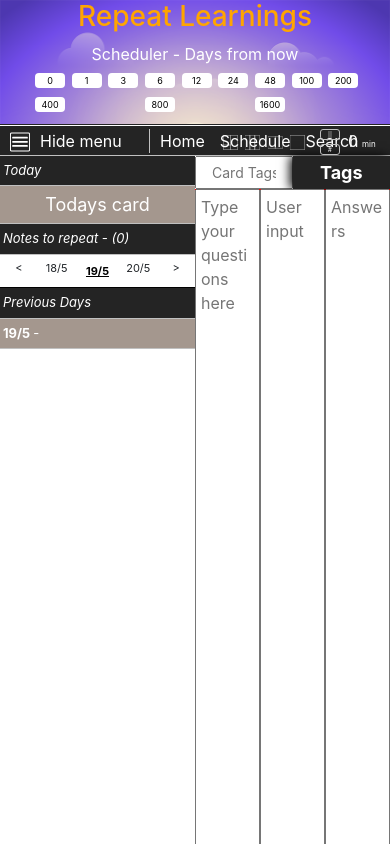
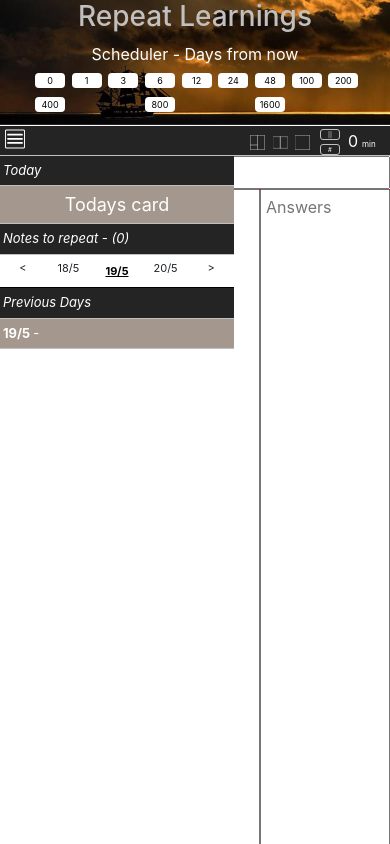
Before and after one commit to Hermes-devt/memit, a React (Create React App) app: page / in a window 390 px wide. Shown: the top 844 px of the page. Built offline with nearby package versions, Linux system fonts and the light colour scheme.

Commit message:
changed the interface for horizontalDailyCards

```diff
--- a/src/App.tsx
+++ b/src/App.tsx
@@ -30,7 +30,9 @@ export function App(){
   const [displayVerticalBar, setDisplayVerticalBar] = useState<boolean>(true);
   const [activeNote, setActiveNote] = useState<number>(0);
   const [forceUpdate, setForceUpdate] = useState<number>(1);
-  const [displayWindow, setDisplayWindow] = useState<number>(1)
+  const [displayWindow, setDisplayWindow] = useState<number>(1);
+  const [mobile, setMobile] = useState<boolean>(false);
+
   const dispatch = useDispatch();
 
   useEffect( ()=>{
@@ -41,16 +43,17 @@ export function App(){
     setData(data);
     setActiveNote( active );
     // save(data);
+    if( window.innerWidth < 700 ) setMobile(true);
   },[]); //eslint-disable-line
+
 
   const onSettingsBarClick = (nr: number): void => setLayout( nr );
   const onMenuClick = ()=> setDisplayVerticalBar( (displayVerticalBar=> !displayVerticalBar));
   const setContentOnFullWidth = (): string=>{ return displayVerticalBar ? 'm-0 p-0 col-sm-10 no-gutters' : 'm-0 p-0 col-sm-12 no-gutters'; }
   const displayContentAreas = ():any=>{ return (displayWindow === 1 ? {display: 'block'} : {display: 'none'}) }
 
-  const mobile = false;
   return(
-    <div className="m-0 p-0" style={{display: 'block', width: '100vw'}}>
+    <Container fluid className="m-0 p-0 overflow-hidden">
       {data && <Navbar />}
       <SettingsBar
         onClick={ onSettingsBarClick }
@@ -58,6 +61,7 @@ export function App(){
         displayVerticalBar={ displayVerticalBar }
         windowDisplay={ displayWindow }
         onDisplayWindow={ (window:number)=> { setDisplayWindow(window)}}
+        mobile={mobile}
       />
 
 
@@ -83,6 +87,7 @@ export function App(){
           <HorizontalDailyCards
             onClick={(note:number)=> { setActiveNote(note) }}
             activeNote={activeNote}
+            mobile={mobile}
           />
 
           <InsertLaterLearnings
@@ -107,7 +112,7 @@ export function App(){
               } </Col> }
 
           <Col className={ setContentOnFullWidth()}>
-            {data && <TagInput  activeNote={ activeNote }/> }
+            {data && <TagInput  activeNote={ activeNote } mobile={mobile} /> }
             {data && forceUpdate && <InterfaceOptions layout={layout} activeNote={activeNote}/> }
           </Col>
         </Row>
@@ -115,7 +120,7 @@ export function App(){
 
       <Footer />
       {data && <Stats />}
-    </div>
+    </Container>
   )
 }
 
--- a/src/components/contentarea/tagInput.tsx
+++ b/src/components/contentarea/tagInput.tsx
@@ -7,7 +7,12 @@ import {save} from '../../js/storageHandling';
 import {UserData} from '../../types';
 
 
-export function TagInput({activeNote}: {activeNote: number}):any{
+interface Props {
+  activeNote: number;
+  mobile: boolean;
+}
+export function TagInput({activeNote, mobile}: {activeNote: number, mobile:boolean}):any{
+// export function TagInput({activeNote}: {activeNote: number}):any{
   const Data = useSelector((state:any)=> state.data);
   const dispatch = useDispatch();
   const [tags, setTags] = useState('');
@@ -74,9 +79,7 @@ export function TagInput({activeNote}: {activeNote: number}):any{
     </Container>)
   }
 
-  const mobile = false;
-  if( mobile) return mobileInterface();
-  else return desktopInterface();
+  return mobile ? mobileInterface() : desktopInterface();
 }
 
 const styling = {
--- a/src/components/contentarea/verticalBar.tsx
+++ b/src/components/contentarea/verticalBar.tsx
@@ -29,7 +29,6 @@ export function Navbar(props: Props){
   const [cardsMissed, setCardsMissed] = useState<MissedCard[]>([]);
   const [todayCards, setTodayCards] = useState<Day[]>([]);
   const [checkBoxes, setCheckboxes] = useState<iCardsToRepeat[]>([]);
-
   const [list, setList] = useState<Day[]>([]);
   const [activeCard, setActiveCard] = useState<number>(0);
   const [activeDay, setActiveDay] = useState<number>( getDaysAfter1970())
@@ -50,8 +49,6 @@ export function Navbar(props: Props){
     setList(list);
     setData2(data);
 
-    // console.log( 'todaysCards1', todayCards );
-    // console.log('TOdayscard 2', Data.dailyCards );
     // todayCards = todayCards.reverse();
     setTodayCards( todayCards );
     setCheckboxes( Data.dailyCards );
@@ -193,7 +190,7 @@ export function Navbar(props: Props){
   }
 
   return (
-    <Container fluid className="m-0 p-0 vh-100">
+    <Container fluid className="m-0 p-0 vh-100 noselect">
     <div>
       { todayCards && <React.Fragment>
           <div style={{ ...styling.card, ...styling.header} as CSSProperties}>Today</div>
--- a/src/components/horizontalDailyCards.tsx
+++ b/src/components/horizontalDailyCards.tsx
@@ -8,12 +8,12 @@ import {save} from '../js/storageHandling';
 import {ReactComponent as CheckboxTrue} from './../IMG/checkTrue.svg';
 import {ReactComponent as CheckboxFalse} from './../IMG/checkFalse.svg';
 
-
 import {useSelector, useDispatch} from 'react-redux';
 
 interface Props{
   activeNote: number;
   onClick(note:number): void;
+  mobile: boolean;
 }
 
 export function HorizontalDailyCards(props: Props){
@@ -61,11 +61,19 @@ export function HorizontalDailyCards(props: Props){
     return card === _activeCard ? {...cardStyle, ...active} : cardStyle;
   }
 
-  return<span>
-    <span style={{fontWeight: 'bold', fontSize: 15, paddingLeft: 5}}>Daily cards:</span>
+  const dailyCardStyle ={display: 'inline-block', cursor: 'pointer', width: 80, textAlign: 'center', marginLeft: '5px', fontSize: 12, border: '1px solid black', borderTop: 'none', borderBottom: 'none', borderRadius: 5 };
+  const setDailyCardStyle = ()=>{
+    let _activeCard = Data.list[props.activeNote];
+    let todaysCard = Data.list.length > 0 ? Data.list.length - 1 : 0;
+    const TODAY = Data.list[todaysCard];
+    return _activeCard.onDay === TODAY.onDay ? {...dailyCardStyle, ...{fontWeight: 'bold'}} : dailyCardStyle;
+  }
+
+  return<span style={{display: 'inline-block'}} className="noselect">
+    {!props.mobile && <span style={{fontWeight: 'bold', fontSize: 15, paddingLeft: 5}}>Daily cards:</span>}
+
     <span
-      style={{display: 'inline-block', cursor: 'pointer', width: 80, textAlign: 'center', marginLeft: '5px', fontSize: 12, border: '1px solid black', borderTop: 'none', borderBottom: 'none', borderRadius: 5, }}
-      // style={{display: 'inline-block', cursor: 'pointer', fontWeight: 'normal', width: '60px', borderRight: '1px solid black', textAlign: 'center', fontSize: 12}}
+      style={ setDailyCardStyle() as CSSProperties }
       onClick={ ()=>{
         let list = Data.list;
         let todaysCard = list.length > 0 ? list.length - 1 : 0;
@@ -83,21 +91,7 @@ export function HorizontalDailyCards(props: Props){
         key={index}
       >
         <span >{setTags( card.tags)} </span>
-        {checkBoxes[index].done &&
-          <span style={{position: 'absolute', right: 2, top: 4, width: 10, height: 10}}
-          onClick={ (ev:any)=>{
-            ev.stopPropagation();
-            let nData = {...Data};
-            let _checkboxes = [...checkBoxes];
-            _checkboxes[index].done = !_checkboxes[index].done;
-            setCheckboxes( _checkboxes);
-            nData.dailyCards = [..._checkboxes];
-            dispatch( storage.setData(nData));
-            save(nData);
-          }}
-          ><CheckboxTrue /> </span> }
-        {!checkBoxes[index].done &&
-        <span style={{position: 'absolute', right: 2, top: 4, width: 10, height: 10}}
+        <span
           onClick={ (ev:any)=>{
             ev.stopPropagation();
             let nData = {...Data};
@@ -109,16 +103,21 @@ export function HorizontalDailyCards(props: Props){
             dispatch( storage.setData(nData));
             save(nData);
           }}
+        >
+        {checkBoxes[index].done &&
+          <span style={{position: 'absolute', right: 2, top: 4, width: 10, height: 10}}
+          ><CheckboxTrue /> </span> }
+        {!checkBoxes[index].done &&
+        <span style={{position: 'absolute', right: 2, top: 4, width: 10, height: 10}}
         > <CheckboxFalse /> </span> }
+        </span>
       </abbr>
     )})}
   </span>
 }
 
 const active ={
-  // backgroundColor: 'black',
   fontWeight: 'bold',
-  // color: 'white',
   fontSize: 9,
 } as CSSProperties
 
--- a/src/components/insertLaterLearnings.tsx
+++ b/src/components/insertLaterLearnings.tsx
@@ -21,9 +21,8 @@ export function InsertLaterLearnings(props: Props){
 
   return(
     <span style={container}>
-      <span style={{fontWeight:'bold'}}> Insert: </span>
-      {Data.laterLearnings.list.map( (item: tLaterType, index:number)=>{
-        console.log( 'name', item.name);
+      <span style={{display: 'inline-block', padding: '5px 10px 0px 5px', fontWeight:'bold', verticalAlign: 'bottom', fontSize: 12, cursor: 'pointer', borderRight: '1px solid black'}}>Later learnings</span>
+      {false && Data.laterLearnings.list.map( (item: tLaterType, index:number)=>{
         return(
           <span
             key={index}
@@ -31,10 +30,7 @@ export function InsertLaterLearnings(props: Props){
             onClick={ ()=>{
               setPopup( {display: true, indexClicked: index});
             }}
-          >
-            <span
-
-            >{item.name}</span>
+          > <span>{item.name}</span>
             <NumericInput
               placeholder={"0"}
               value={ item.questionsFetch}
--- a/src/components/insertLaterLearningsPopup.tsx
+++ b/src/components/insertLaterLearningsPopup.tsx
@@ -73,19 +73,9 @@ export function InsertLaterLearningsPopup(props: Props){
     )
   }
 
-  const mobile = false;
+  const mobile = window.innerWidth <= 700 ? true : false;
   if( mobile ) return MobileInterface();
   else return DesktopInterface();
-  // if( !mobile ) return DesktopInterface();
-  // else return MobileInterface();
-  // return <span></span>
-  // return(
-  //   <div style={container} onClick={ ()=>{ }} >
-  //     <textarea readOnly style={textarea} value={questions} />
-  //     <textarea readOnly style={textarea} value={answers} />
-  //     <div onClick={ ()=> props.insert( questions, answers)} style={insert} >INSERT</div>
-  //     <div onClick={ props.cancel } style={cancel}>CANCEL</div> </div>
-  // )
 }
 
 export default InsertLaterLearningsPopup;
--- a/src/components/navbar/index.tsx
+++ b/src/components/navbar/index.tsx
@@ -5,7 +5,7 @@ import {Container, Row, Col} from 'react-bootstrap';
 import {ReactComponent as Clockcss} from '../../IMG/clock1.svg';
 // import {ReactComponent as BG} from '../../IMG/topbarBG.svg';
 // import img from '../../IMG/image20.png';
-import img from '../../IMG/topbarBG.svg';
+import img from '../../IMG/sky2.jpg';
 
 export const Navbar = ()=>{
   return(
@@ -31,8 +31,7 @@ const container: CSSProperties = {
   backgroundImage: "url(" + img + ")",
   backgroundSize: 'cover',
   backgroundRepeat: 'no-repeat',
-  color: 'orange',
-
+  color: 'silver',
   paddingBottom: 10,
   marginBottom: 1,
   borderBottom: '1px solid #242424',
--- a/src/components/settingsBar.tsx
+++ b/src/components/settingsBar.tsx
@@ -12,59 +12,14 @@ interface Props {
   onClick(nr:number): void,
   menuClick(): void,
   onDisplayWindow(window: number): void,
-  displayVerticalBar: boolean,
-  windowDisplay: number,
+  displayVerticalBar: boolean;
+  windowDisplay: number;
+  mobile: boolean;
 }
 
 export function SettingsBar(props: Props):any{
-  const mobile = false;
-
-
-
-  if( !mobile ) return desktopInterface(props);
+  if( !props.mobile ) return desktopInterface(props);
   else return mobileInterface(props);
-  // if( mobile){
-    // props.onClick(2);
-    // return mobileInterface(props);
-  // }
-  // return(
-  // <div style={styles.container as CSSProperties}>
-  //   <Timer />
-
-  //   {/* Makes the menu unclickable and make it look transparant. */}
-  //   {props.windowDisplay !== 1 && <div style={styles.hideIt as CSSProperties}></div> }
-
-  //   <span style={styles.menu as CSSProperties} onClick={ ()=>{ props.menuClick() }} >
-  //     <Menu onClick={ ()=>{ console.log('clicked on the menu icon!') }}
-  //     />
-
-  //     {props.displayVerticalBar && <span style={{ paddingLeft: 10,}}>Hide menu</span>}
-  //     {!props.displayVerticalBar && <span style={{paddingLeft: 10,}}>Display menu</span> }
-  //   </span>
-
-  //   {/* <div style={popup as CSSProperties}>
-  //     <div>Print cards</div>
-  //     <div>Style</div>
-  //     <div>Settings</div>
-  //     <div>Account</div>
-  //     <div>Login / Logout</div>
-  //   </div> */}
-
-  //   <span style={{...styles.schedule, ...{}}} onClick={ ()=>props.onDisplayWindow( 1 ) }>Home</span>
-  //   <span style={styles.schedule} onClick={ ()=>props.onDisplayWindow( 2 ) }>Schedule</span>
-  //   <span style={styles.schedule} onClick={ ()=>props.onDisplayWindow( 3 ) }>Search</span>
-  //   <span
-  //     style={styles.schedule}
-  //     onClick={ ()=>props.onDisplayWindow( 4 ) }
-  //     >Later learnings</span>
-
-  //   <span style={{position: 'absolute', right: 85, top: 3, opacity: 1}}>
-  //     <span style={ styles.layouts} onClick={ ()=> props.onClick(2)}> <Layout1 /> </span>
-  //     <span style={ styles.layouts} onClick={ ()=> props.onClick(1)}> <Layout2 /> </span>
-  //     <span style={ styles.layouts} onClick={ ()=> props.onClick(3)}> <Layout3 /> </span>
-  //     <span style={ styles.layouts} onClick={ ()=> props.onClick(4)}> <Layout4 /> </span>
-  //   </span>
-  // </div>)
 }
 
 const mobileInterface = (props: Props )=>{
@@ -74,7 +29,6 @@ const mobileInterface = (props: Props )=>{
       <span style={{display: 'inline-block', marginLeft: 5}} >
         <Menu onClick={ (evt)=>{ // evt.stopPropagation();
           props.menuClick();
-          console.log('clicked on the menu icon!')
         }} />
       </span>
 
@@ -92,14 +46,15 @@ const mobileInterface = (props: Props )=>{
 
 const desktopInterface = (props: Props)=>{
   return(
-    <div style={styles.container as CSSProperties}>
+    <div style={styles.container as CSSProperties} className="noselect">
       <Timer />
 
       {/* Makes the menu unclickable and make it look transparant. */}
       {props.windowDisplay !== 1 && <div style={styles.hideIt as CSSProperties}></div> }
 
       <span style={styles.menu as CSSProperties} onClick={ ()=>{ props.menuClick() }} >
-        <Menu onClick={ ()=>{ console.log('clicked on the menu icon!') }}
+        <Menu
+          onClick={ ()=>{ console.log('clicked on the menu icon!') }}
         />
 
         {props.displayVerticalBar && <span style={{ paddingLeft: 10,}}>Hide menu</span>}
@@ -131,18 +86,6 @@ const desktopInterface = (props: Props)=>{
     </div>)
 }
 
-// const popup = {
-//   position: 'absolute',
-//   left: 0,
-//   top: 30,
-//   width: 200,
-//   backgroundColor: 'black',
-//   opacity: 0.9,
-//   zIndex: 5,
-//   color: 'white',
-//   padding: 10,
-//   cursor: 'pointer',
-// }
 
 const styles = {
   hideIt:{
--- a/src/index.css
+++ b/src/index.css
@@ -9,14 +9,14 @@ body {
   /* overflow-x: hidden; */
 }
 
-/* *{
+.noselect{
   box-sizing: border-box;
   user-select: none;
   -webkit-user-select: none;
   -khtml-user-select: none;
   -moz-user-select: none;
   -ms-user-select: none;
-} */
+}
 
 code {
   font-family: source-code-pro, Menlo, Monaco, Consolas, 'Courier New',
```
Also changed, not shown: src/IMG/sky2.jpg (added).
